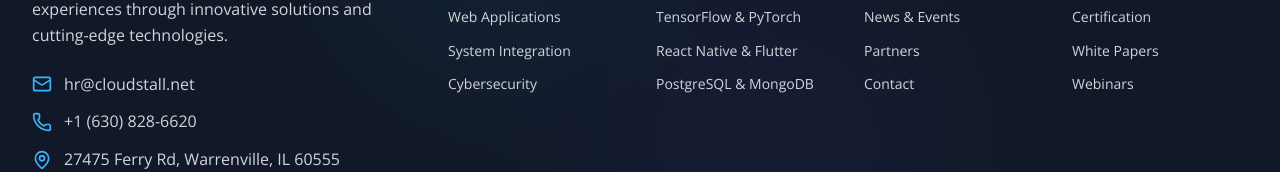
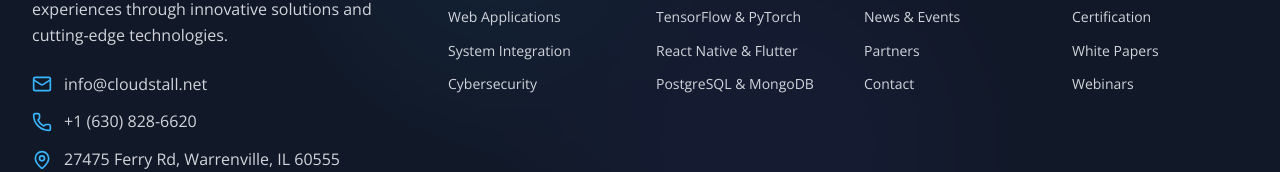
Before and after one commit to sathwik1994/cloudstall-website, a React (Vite) app: page / in a window 1280 px wide. Shown: the part 5402-5574 px from the top of the page. Built offline with nearby package versions, Linux system fonts and the light colour scheme; no server answers.

Commit message:
Update email address from hr@cloudstall.net to info@cloudstall.net
- Updated Footer contact information
- Updated Contact page email links
- Updated Email Us button mailto link
- Consistent info@cloudstall.net across all components

```diff
--- a/src/components/Contact.tsx
+++ b/src/components/Contact.tsx
@@ -7,8 +7,8 @@
     {
       icon: Mail,
       title: 'Email Us',
-      content: 'hr@cloudstall.net',
-      link: 'mailto:hr@cloudstall.net'
+      content: 'info@cloudstall.net',
+      link: 'mailto:info@cloudstall.net'
     },
     {
       icon: Phone,
@@ -138,7 +138,7 @@
             <div className="space-y-6">
               {/* Email Us Button */}
               <motion.a
-                href="mailto:hr@cloudstall.net?subject=Project Inquiry&body=Hi, I'm interested in discussing a project with Cloudstall."
+                href="mailto:info@cloudstall.net?subject=Project Inquiry&body=Hi, I'm interested in discussing a project with Cloudstall."
                 whileHover={{ scale: 1.02 }}
                 whileTap={{ scale: 0.98 }}
                 className="w-full bg-gradient-to-r from-primary to-secondary text-white font-semibold py-4 px-6 rounded-lg hover:shadow-xl transition-all duration-300 flex items-center justify-center group"
--- a/src/components/Footer.tsx
+++ b/src/components/Footer.tsx
@@ -272,8 +272,8 @@
               <div className="space-y-3">
                 <div className="flex items-center space-x-3">
                   <Mail className="w-5 h-5 text-primary flex-shrink-0" />
-                  <a href="mailto:hello@cloudstall.net" className="font-open-sans text-gray-300 hover:text-white transition-colors duration-300">
-                    hr@cloudstall.net
+                  <a href="mailto:info@cloudstall.net" className="font-open-sans text-gray-300 hover:text-white transition-colors duration-300">
+                    info@cloudstall.net
                   </a>
                 </div>
                 <div className="flex items-center space-x-3">
```
